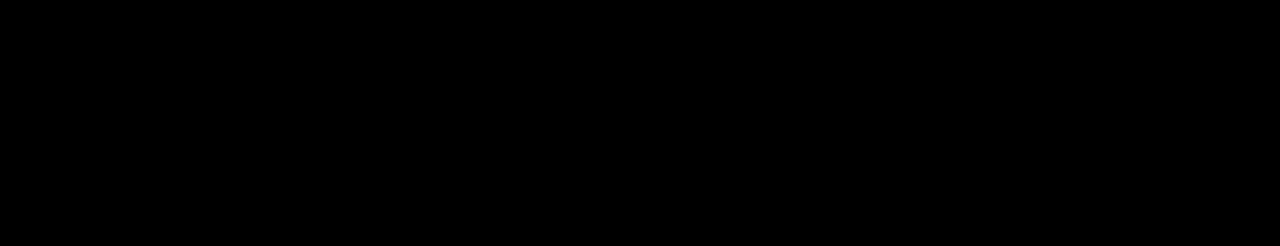
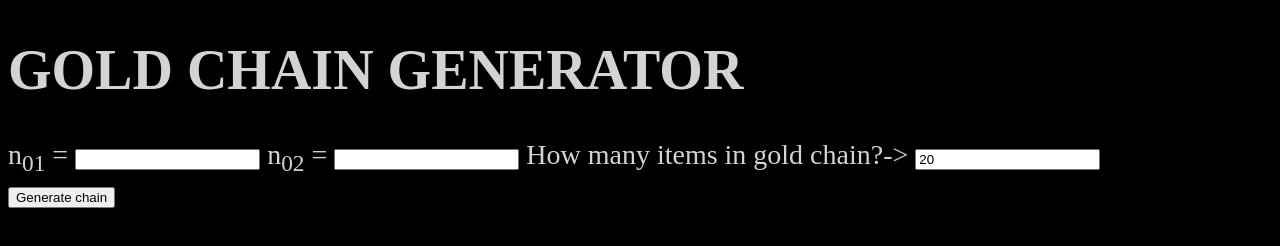
Before and after one commit to Karkolo16/JS-study, a plain HTML site: page DOM - document object model/index.html in a window 1280 px wide. Drawn offline with Linux system fonts and the light colour scheme; files that its build step writes are made by us from their sources.

Commit message:
add html inputs header

```diff
--- a/DOM - document object model/index.html
+++ b/DOM - document object model/index.html
@@ -7,6 +7,36 @@
     </head>
     <body>
 
+        <header>
+            <h1>GOLD CHAIN GENERATOR</h1>
+        </header>
+
+        <article>
+
+            <div class = "interface">
+                <label>
+					n<sub>01</sub> = <input type="number" id="a">
+				</label>
+				<label>
+					n<sub>02</sub> = <input type="number" id="b">
+				</label>
+				<label>
+					How many items in gold chain?-> <input type="number" id="howMany" value="20">
+				</label>
+            </div>
+
+            <div>
+				<input type="button" id="generate_chain" value="Generate chain">
+			</div>
+
+			<div>
+				<div id="chain"></div>
+				<div id="fi"></div>
+			</div>
+
+        </article>
+
+
     <script src = "script.js"></script>
     </body>
 </html>
```
